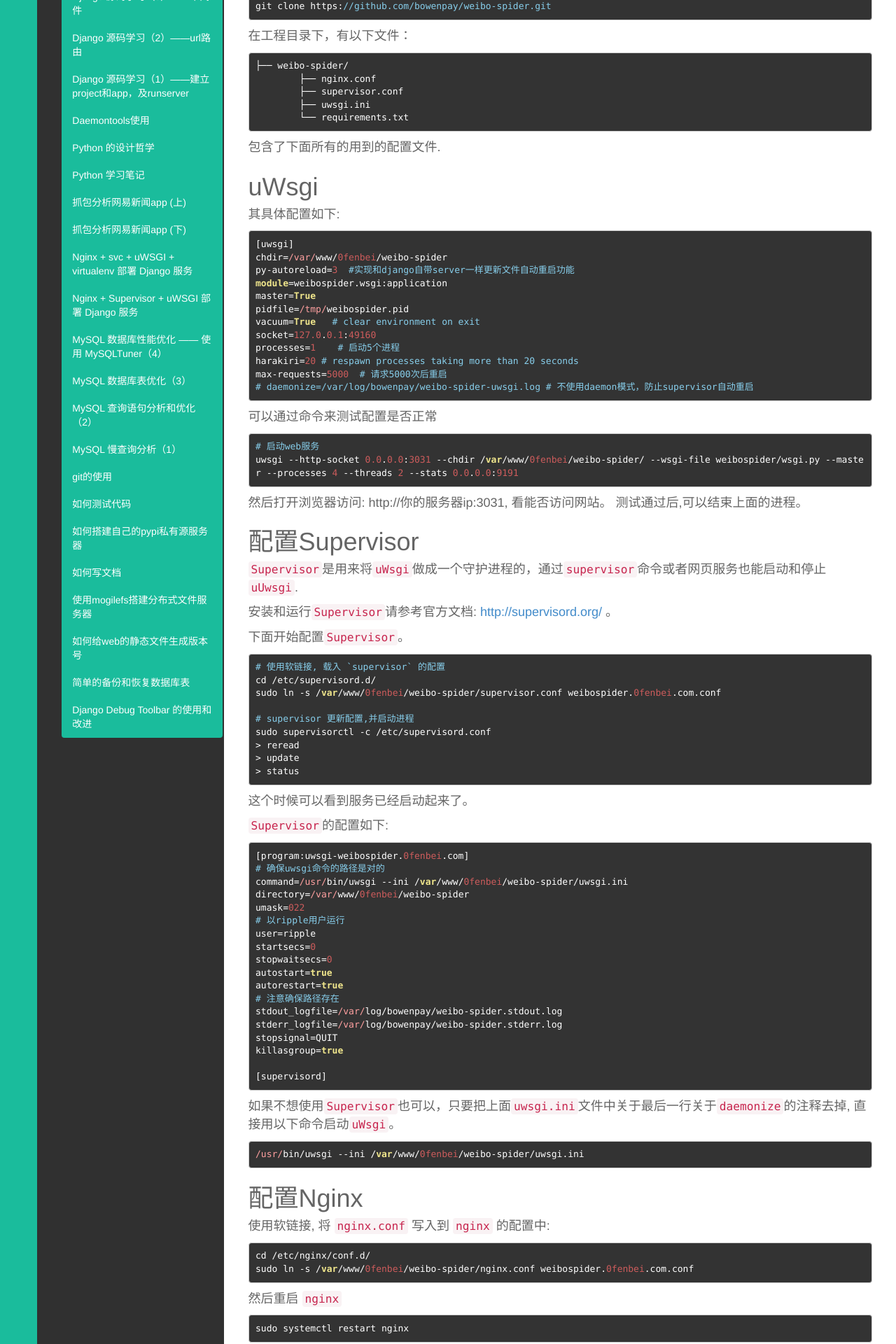
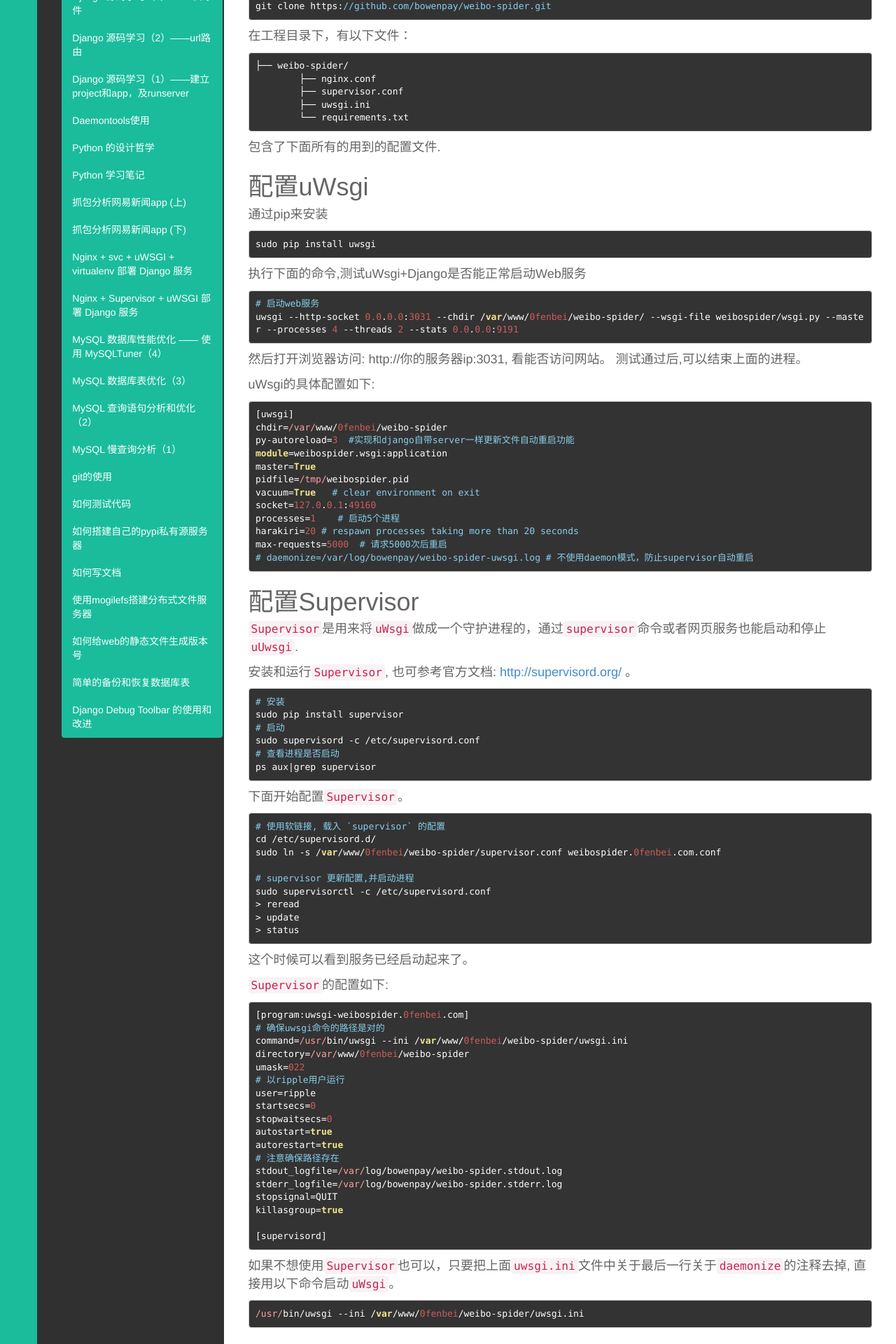
Before and after one commit to yijingping/yijingping.github.com, a Jekyll site: the page built from _posts/技术/2013-08-27-django-deployment-2.md, in a window 1280 px wide. Shown: the part 438-2358 px from the top of the page at 70% size. Built offline with Jekyll 4.4.1, drawn with Linux system fonts in a browser that asks for light colours.

Commit message:
add 安装uWsgi和Supervisor

```diff
--- a/_posts/技术/2013-08-27-django-deployment-2.md
+++ b/_posts/技术/2013-08-27-django-deployment-2.md
@@ -28,10 +28,20 @@
 
 包含了下面所有的用到的配置文件.
 
+# 配置uWsgi
 
-# uWsgi
+通过pip来安装
 
-其具体配置如下:
+    sudo pip install uwsgi
+
+执行下面的命令,测试uWsgi+Django是否能正常启动Web服务
+
+    # 启动web服务
+    uwsgi --http-socket 0.0.0.0:3031 --chdir /var/www/0fenbei/weibo-spider/ --wsgi-file weibospider/wsgi.py --master --processes 4 --threads 2 --stats 0.0.0.0:9191
+
+然后打开浏览器访问: http://你的服务器ip:3031, 看能否访问网站。 测试通过后,可以结束上面的进程。
+
+uWsgi的具体配置如下:
 
     [uwsgi]
     chdir=/var/www/0fenbei/weibo-spider
@@ -46,18 +56,19 @@
     max-requests=5000  # 请求5000次后重启
     # daemonize=/var/log/bowenpay/weibo-spider-uwsgi.log # 不使用daemon模式，防止supervisor自动重启
 
-可以通过命令来测试配置是否正常
-
-    # 启动web服务
-    uwsgi --http-socket 0.0.0.0:3031 --chdir /var/www/0fenbei/weibo-spider/ --wsgi-file weibospider/wsgi.py --master --processes 4 --threads 2 --stats 0.0.0.0:9191
-
-然后打开浏览器访问: http://你的服务器ip:3031, 看能否访问网站。 测试通过后,可以结束上面的进程。
-
 
 # 配置Supervisor
 `Supervisor`是用来将`uWsgi`做成一个守护进程的，通过`supervisor`命令或者网页服务也能启动和停止`uUwsgi`.
 
-安装和运行`Supervisor`请参考官方文档: [http://supervisord.org/](http://supervisord.org/) 。
+安装和运行`Supervisor`, 也可参考官方文档: [http://supervisord.org/](http://supervisord.org/) 。
+
+    # 安装
+    sudo pip install supervisor
+    # 启动
+    sudo supervisord -c /etc/supervisord.conf
+    # 查看进程是否启动
+    ps aux|grep supervisor
+
 
 下面开始配置`Supervisor`。
 
```
